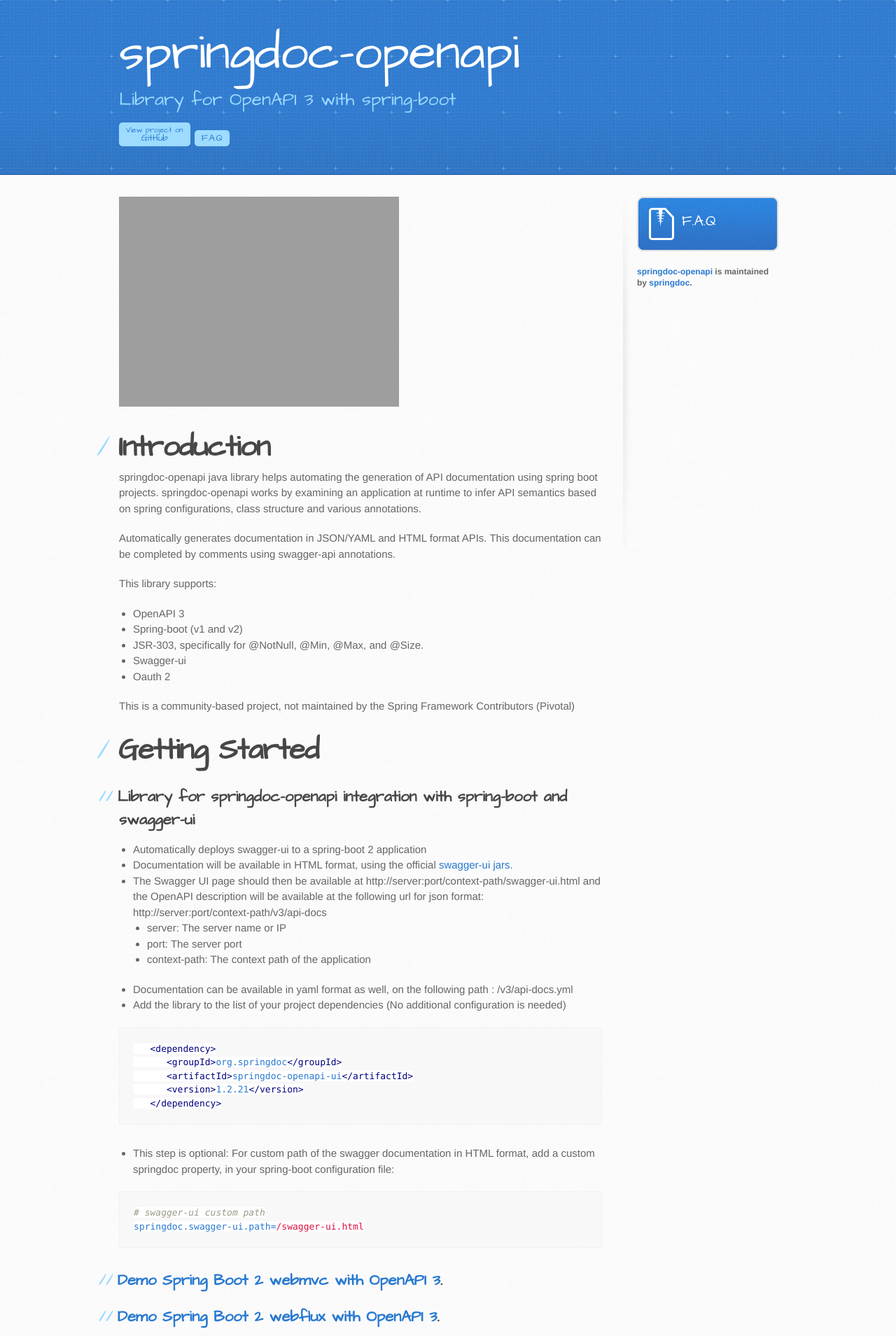
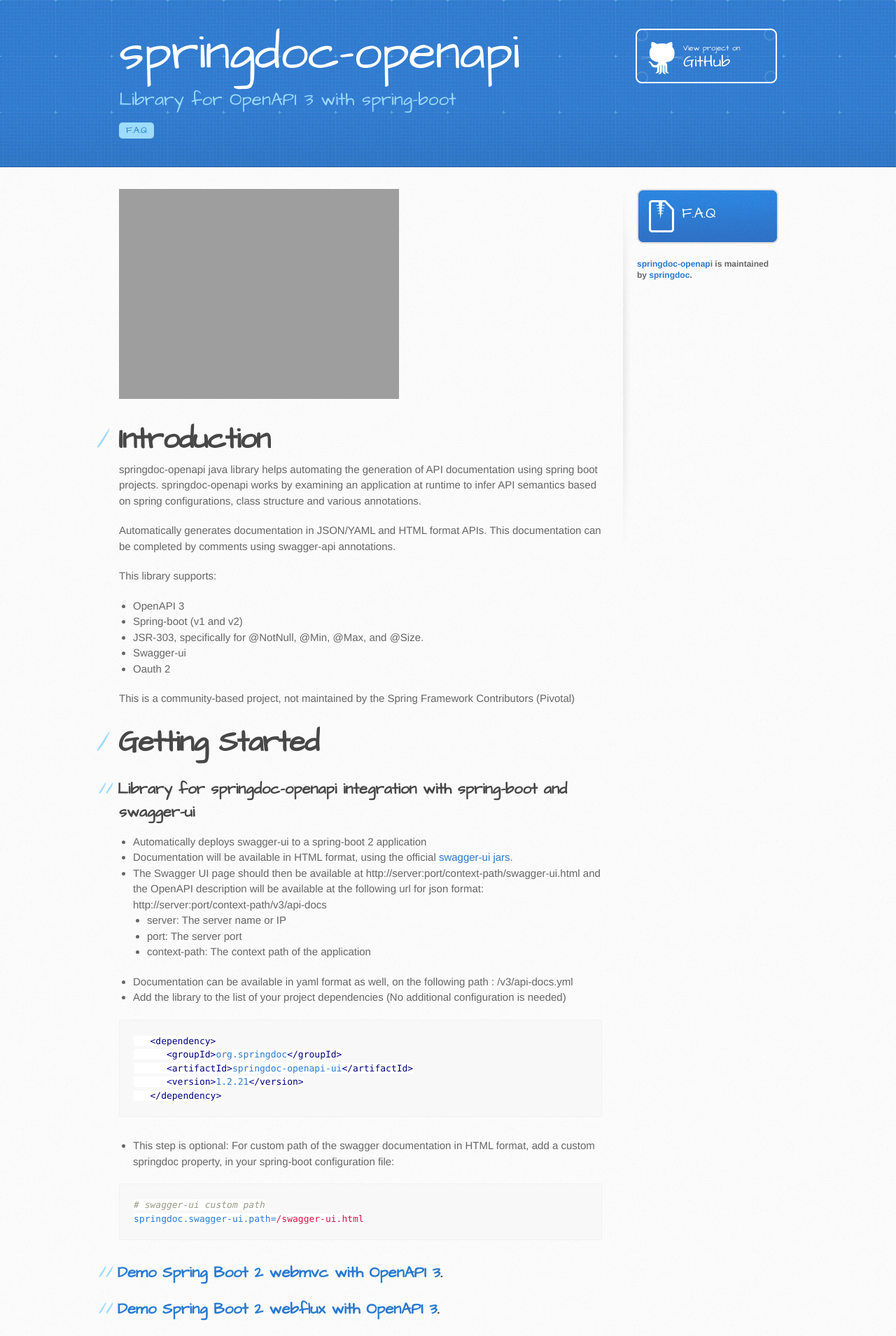
Before and after one commit to springdoc/springdoc-openapi-demos, a Jekyll site: the page built from docs/index.md, in a window 1280 px wide. Shown: the top 1909 px of the page at 70% size. Built offline with Jekyll 4.4.1, drawn with Linux system fonts in a browser that asks for light colours.

Commit message:
project update

```diff
--- a/docs/_layouts/default.html
+++ b/docs/_layouts/default.html
@@ -26,7 +26,7 @@
         {% if site.github.is_project_page %}
         <a class="button" href="https://github.com/springdoc/springdoc-openapi"><small>View project on</small>
             GitHub</a>
-        <a class="button" href="https://springdoc.github.io/springdoc-openapi-demos/faq.html">
+        <a class="button-faq" href="https://springdoc.github.io/springdoc-openapi-demos/faq.html">
             F.A.Q
         </a>
         {% endif %}
--- a/docs/_sass/jekyll-theme-architect.scss
+++ b/docs/_sass/jekyll-theme-architect.scss
@@ -107,6 +107,13 @@
   font-size: 11px;
 }
 header a.button {
+  position: absolute;
+  top: 0;
+  right: 0;
+  background: transparent url(../images/github-button.png) 0 0 no-repeat;
+}
+
+header a.button-faq {
     position: relative;
     display: inline-block;
     width: auto;
@@ -123,6 +130,8 @@
     -moz-border-radius: 5px;
     -webkit-border-radius: 5px;
 }
+
+
 aside a.button {
   display: block;
   width: 138px;
```
